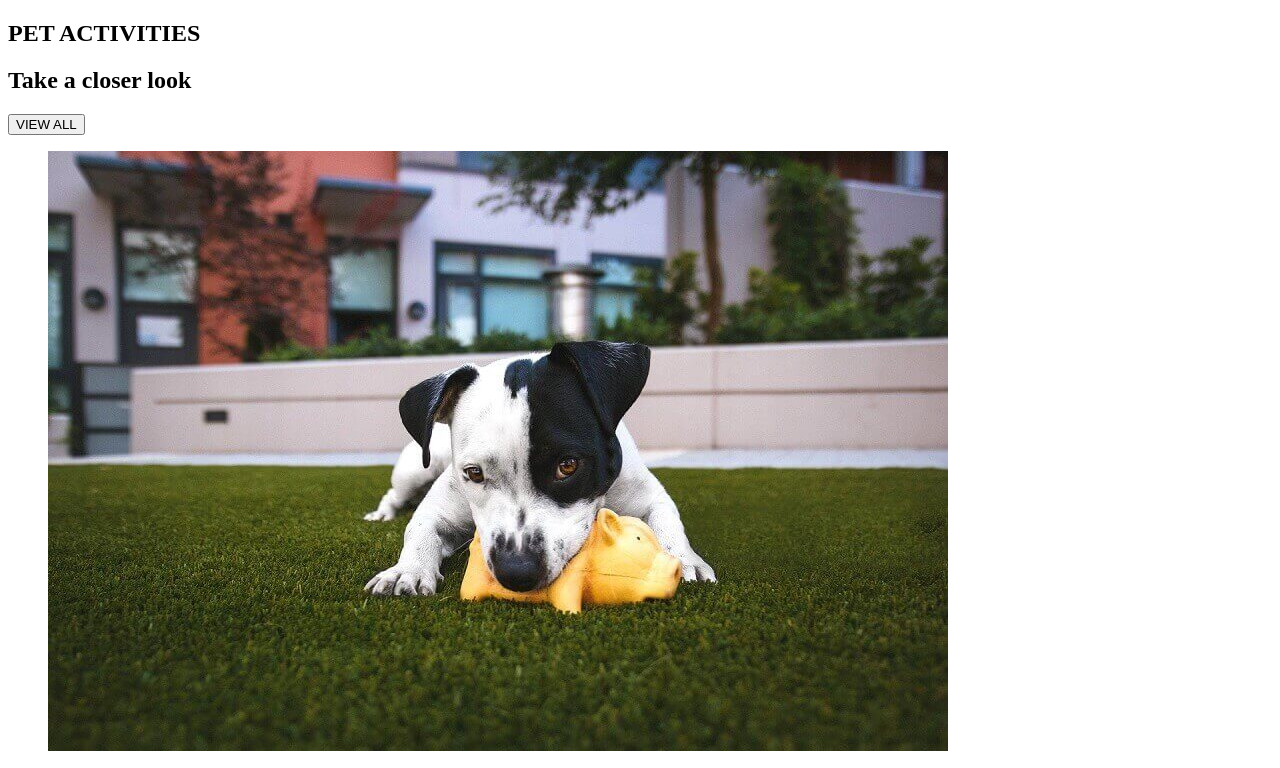
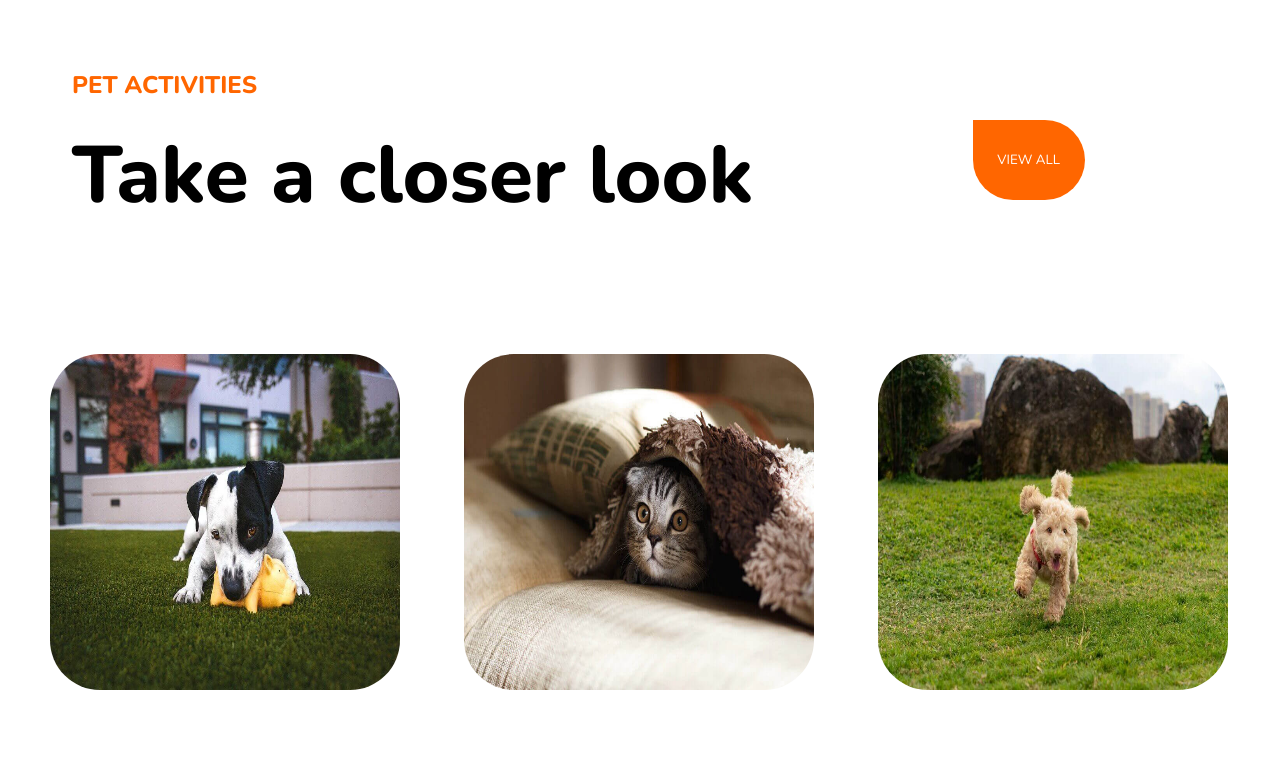
Before and after one commit to TelasGonzas/202304-W1-CH4-Javier-Gonzalez, a website: page index.html in a window 1280 px wide. Shown: the top 768 px of the page. Drawn offline with nearby package versions, Linux system fonts and the light colour scheme.

Commit message:
add styles & change favicon

```diff
--- a/index.html
+++ b/index.html
@@ -6,8 +6,8 @@
   <meta http-equiv="X-UA-Compatible" content="IE=edge">
   <meta name="viewport" content="width=, initial-scale=1.0">
   <title>Pet store</title>
-  <link rel="stylesheet" href="styles.scss">
-  <link rel="shortcut icon" href="https://img.icons8.com/?size=512&id=u-Pt8t9rdc_V&format=png" type="image/x-icon">
+  <link rel="stylesheet" href="styles.css">
+  <link rel="shortcut icon" href="logo2.png">
 </head>
 
 <body>
@@ -21,15 +21,15 @@
     </div>
   </section>
   <section class="image-section">
-    <figure class="image-section__bitting">
-      <img src="01.jpeg" alt="Dog bitting a toy">
-    </figure>
-    <figure class="image-section__blanket">
-      <img src="02.jpeg" alt="Cat under a blanket">
-    </figure>
-    <figure class="image-section__running">
-      <img src="03.jpeg" alt="Dog running on a field">
-    </figure>
+
+    <img src="01.jpeg" alt="Dog bitting a toy" class="image-section__photo">
+
+
+    <img src="02.jpeg" alt="Cat under a blanket" class="image-section__photo">
+
+
+    <img src="03.jpeg" alt="Dog running on a field" class="image-section__photo">
+
   </section>
 </body>
 
--- /dev/null
+++ b/styles.scss
@@ -0,0 +1,60 @@
+@import url("https://fonts.googleapis.com/css2?family=Nunito:wght@400;800&display=swap");
+
+* {
+  box-sizing: border-box;
+  font-family: "Nunito", sans-serif;
+}
+
+.text-section {
+  display: flex;
+  justify-content: space-between;
+  padding: 1rem;
+}
+
+.text-section__title {
+  padding-inline: 3rem;
+}
+
+.title__pet {
+  color: rgb(255, 102, 0);
+  margin-top: 45px;
+}
+
+.title__look {
+  margin-top: 1rem;
+  font-size: 5rem;
+}
+
+.text-section__button {
+  display: flex;
+  flex-wrap: wrap;
+  align-content: center;
+  padding-inline: 3rem;
+  margin: auto;
+}
+
+.button__view {
+  height: 5rem;
+  width: 7rem;
+  background-color: rgb(255, 102, 0);
+  border: none;
+  border-radius: 0px 50px 50px 50px;
+  color: white;
+}
+
+.image-section {
+  width: 350px;
+  height: 400px;
+  margin: 10px;
+  position: relative;
+
+  display: flex;
+}
+
+.image-section__photo {
+  border-radius: 50px;
+  padding: 0rem;
+  max-height: 100%;
+  margin: 2rem;
+  max-width: 100%;
+}
```
Also changed, not shown: logo2.png (added), styles.css (added), 1 other file.
